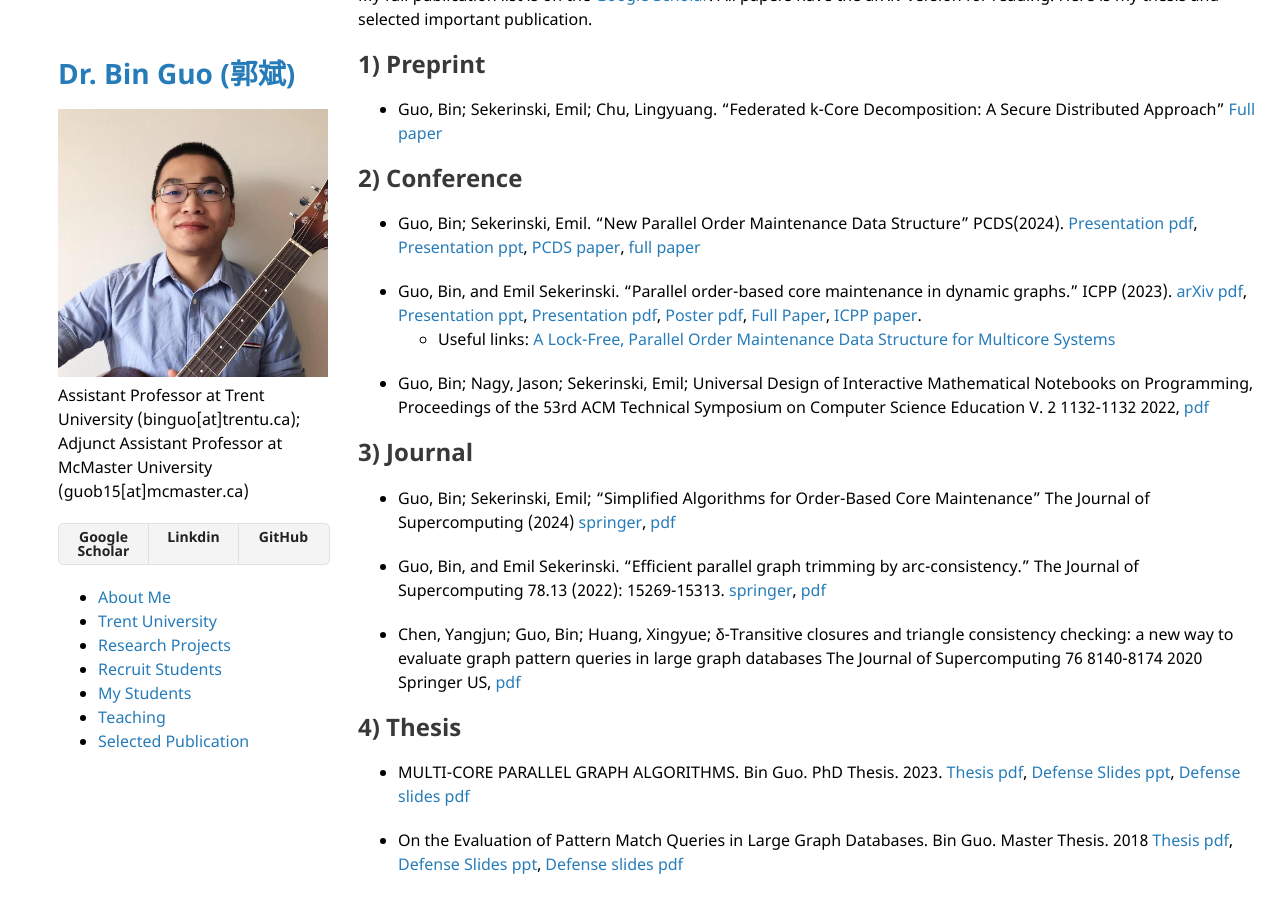
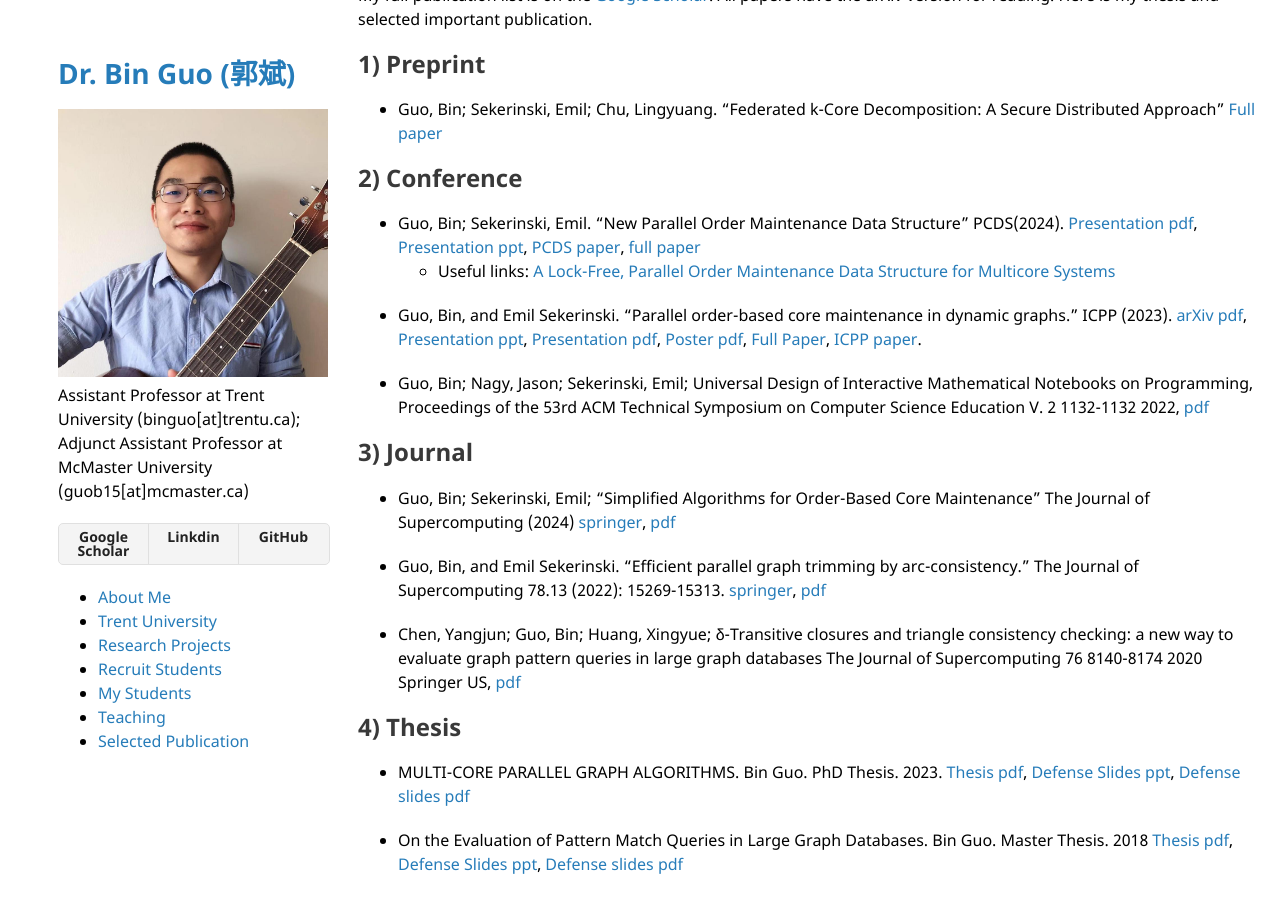
Before and after one commit to bin-guo/bin-guo.github.io, a Jekyll site: the page built from index.md, in a window 1280 px wide and 900 px high, scrolled down 5464 px. Built offline with Jekyll 4.4.1, drawn with Linux system fonts in a browser that asks for light colours; our own code applies the rules of GitHub Pages for plain Markdown files.

```diff
--- a/index.md
+++ b/index.md
@@ -161,9 +161,9 @@ Here is my thesis and selected important publication.
 
 ## 2) Conference
 - Guo, Bin; Sekerinski, Emil. "New Parallel Order Maintenance Data Structure" PCDS(2024). [Presentation pdf](publication/PCDS2024/PCDS-BinGuo.pdf), [Presentation ppt](publication/PCDS2024/PCDS-BinGuo.pptx), [PCDS paper](publication/PCDS2024/PCDS-BinGuo.pdf), [full paper](https://arxiv.org/pdf/2208.07800)
+  - Useful links: [A Lock-Free, Parallel Order Maintenance Data Structure for Multicore Systems](https://linnk.ai/insight/algorithms-and-data-structures/a-lock-free-parallel-order-maintenance-data-structure-for-multicore-systems-OoKVQTjU/)
 
 - Guo, Bin, and Emil Sekerinski. "Parallel order-based core maintenance in dynamic graphs." ICPP (2023). [arXiv pdf](https://arxiv.org/pdf/2210.14290.pdf), [Presentation ppt](publication/icpp2023/icpp23-2.pptx), [Presentation pdf](publication/icpp2023/icpp23-2.pdf), [Poster pdf](publication/icpp2023/icpp23-poster.pdf), [Full Paper](publication/icpp2023/paralle-om-full-paper.pdf), [ICPP paper](publication/icpp2023/parallel-om-icpp.pdf).
-  - Useful links: [A Lock-Free, Parallel Order Maintenance Data Structure for Multicore Systems](https://linnk.ai/insight/algorithms-and-data-structures/a-lock-free-parallel-order-maintenance-data-structure-for-multicore-systems-OoKVQTjU/)
 
 - Guo, Bin; Nagy, Jason; Sekerinski, Emil; 	Universal Design of Interactive Mathematical Notebooks on Programming,	Proceedings of the 53rd ACM Technical Symposium on Computer Science Education V. 2			1132-1132	2022, [pdf](publication/sigcse2022.pdf)
 
```
